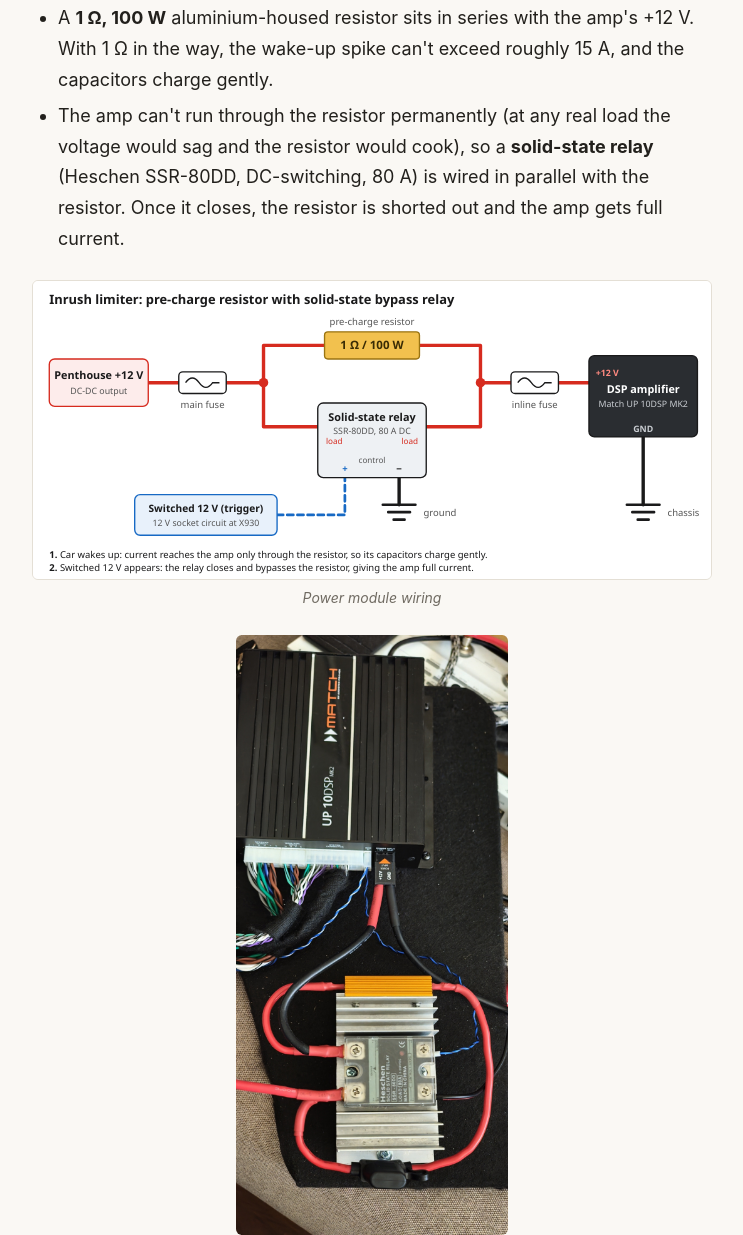
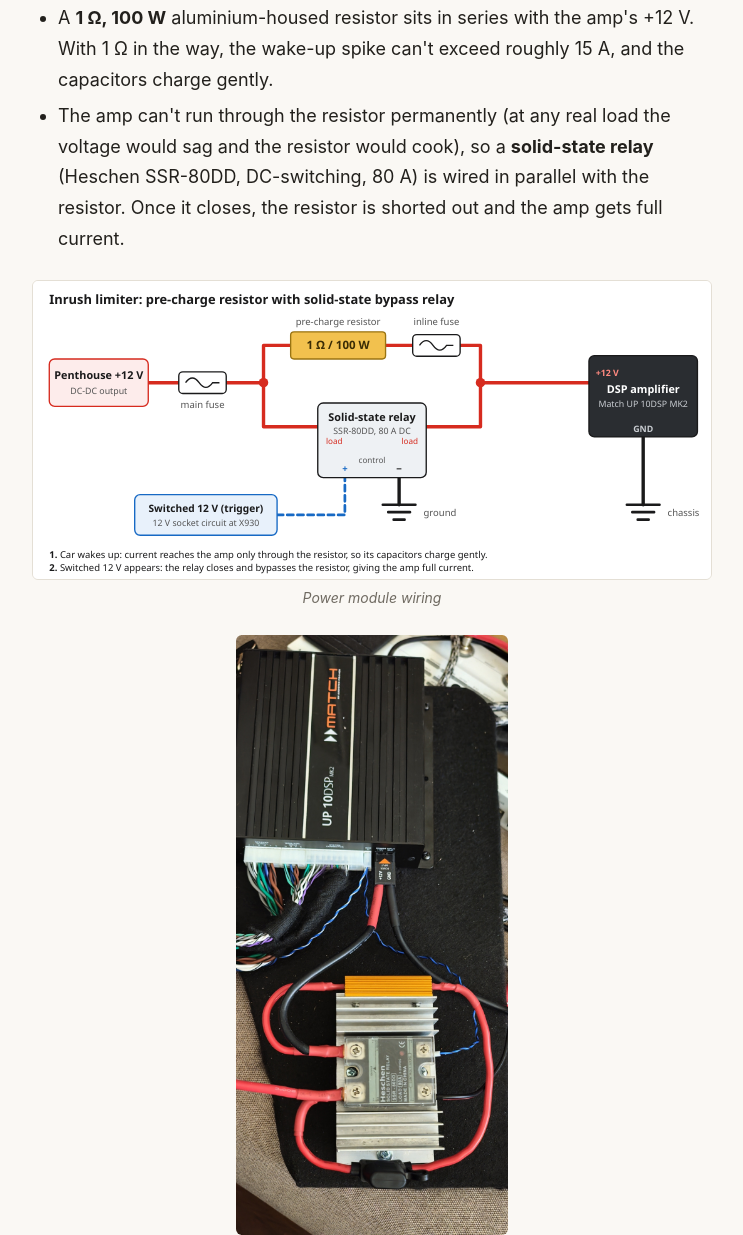
Before and after one commit to alex-aprm/tesla-model3-dsp-install, a plain HTML site: page index.html in a window 1280 px wide. Shown: the part 3536-4771 px from the top of the page, without its empty margins (268-1011 px from the left). Drawn offline with Linux system fonts and the light colour scheme.

Commit message:
Diagram: put inline fuse in series with the resistor
Co-Authored-By: Claude Fable 5.2 <noreply@anthropic.com>

```diff
--- a/index.html
+++ b/index.html
@@ -127,12 +127,12 @@ td.n{font-variant-numeric:tabular-nums;white-space:nowrap}
   <g fill="none" stroke="#d62b1f" stroke-width="5" stroke-linecap="round" stroke-linejoin="round">
     <path d="M170 150 H215"/>
     <path d="M285 150 H340"/>
-    <path d="M340 150 V95 H430"/>
-    <path d="M570 95 H660 V150"/>
+    <path d="M340 150 V95 H380"/>
+    <path d="M520 95 H560"/>
+    <path d="M630 95 H660 V150"/>
     <path d="M340 150 V215 H420"/>
     <path d="M580 215 H660 V150"/>
-    <path d="M660 150 H705"/>
-    <path d="M775 150 H820"/>
+    <path d="M660 150 H820"/>
   </g>
   <circle cx="340" cy="150" r="7" fill="#d62b1f"/>
   <circle cx="660" cy="150" r="7" fill="#d62b1f"/>
@@ -163,9 +163,9 @@ td.n{font-variant-numeric:tabular-nums;white-space:nowrap}
   <text x="250" y="188" font-size="14" text-anchor="middle" fill="#555">main fuse</text>
 
   <!-- resistor -->
-  <rect x="430" y="75" width="140" height="40" rx="5" fill="#f2c14e" stroke="#9a7412" stroke-width="2"/>
-  <text x="500" y="101" font-size="17" font-weight="700" text-anchor="middle" fill="#3a2c05">1 Ω / 100 W</text>
-  <text x="500" y="65" font-size="14" text-anchor="middle" fill="#555">pre-charge resistor</text>
+  <rect x="380" y="75" width="140" height="40" rx="5" fill="#f2c14e" stroke="#9a7412" stroke-width="2"/>
+  <text x="450" y="101" font-size="17" font-weight="700" text-anchor="middle" fill="#3a2c05">1 Ω / 100 W</text>
+  <text x="450" y="65" font-size="14" text-anchor="middle" fill="#555">pre-charge resistor</text>
 
   <!-- SSR -->
   <rect x="420" y="180" width="160" height="110" rx="8" fill="#eef1f4" stroke="#1a1a1b" stroke-width="2"/>
@@ -183,9 +183,9 @@ td.n{font-variant-numeric:tabular-nums;white-space:nowrap}
   <text x="255" y="361" font-size="13" text-anchor="middle" fill="#555">12 V socket circuit at X930</text>
 
   <!-- inline fuse -->
-  <rect x="705" y="134" width="70" height="32" rx="6" fill="#fff" stroke="#1a1a1b" stroke-width="2"/>
-  <path d="M715 150 q10 -14 20 0 t20 0 h10" fill="none" stroke="#1a1a1b" stroke-width="2"/>
-  <text x="740" y="188" font-size="14" text-anchor="middle" fill="#555">inline fuse</text>
+  <rect x="560" y="79" width="70" height="32" rx="6" fill="#fff" stroke="#1a1a1b" stroke-width="2"/>
+  <path d="M570 95 q10 -14 20 0 t20 0 h10" fill="none" stroke="#1a1a1b" stroke-width="2"/>
+  <text x="595" y="65" font-size="14" text-anchor="middle" fill="#555">inline fuse</text>
 
   <!-- DSP -->
   <rect x="820" y="110" width="160" height="120" rx="8" fill="#2a2d31" stroke="#1a1a1b" stroke-width="2"/>
@@ -277,7 +277,7 @@ td.n{font-variant-numeric:tabular-nums;white-space:nowrap}
       <tr><td>Perforated steel mounting strip</td><td>Hangs the board on 3 factory points</td></tr>
       <tr><td>1&nbsp;Ω 100&nbsp;W aluminium-housed resistor</td><td>Inrush (pre-charge) limiter</td></tr>
       <tr><td>Heschen SSR-80DD solid-state relay + heatsink</td><td>DC-switching, 80&nbsp;A; bypasses the resistor</td></tr>
-      <tr><td>Fuse holders ×2</td><td>One near the penthouse, one inline at the power module</td></tr>
+      <tr><td>Fuse holders ×2</td><td>One near the penthouse, one in series with the resistor</td></tr>
       <tr><td>Power and ground cable, ring terminals, heat-shrink</td><td>Crimped and soldered</td></tr>
       <tr><td>2 × “speaker activation” harnesses</td><td>Donors for all four T-connector pairs: X171, X175, X936 and X053 (two different car revisions)</td></tr>
       <tr><td>Speaker wire, cloth harness tape, zip ties</td><td>All audio pairs twisted</td></tr>
```
